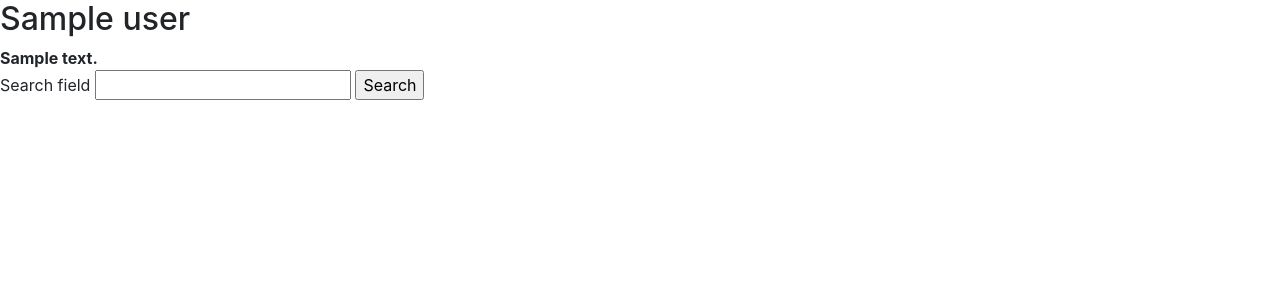
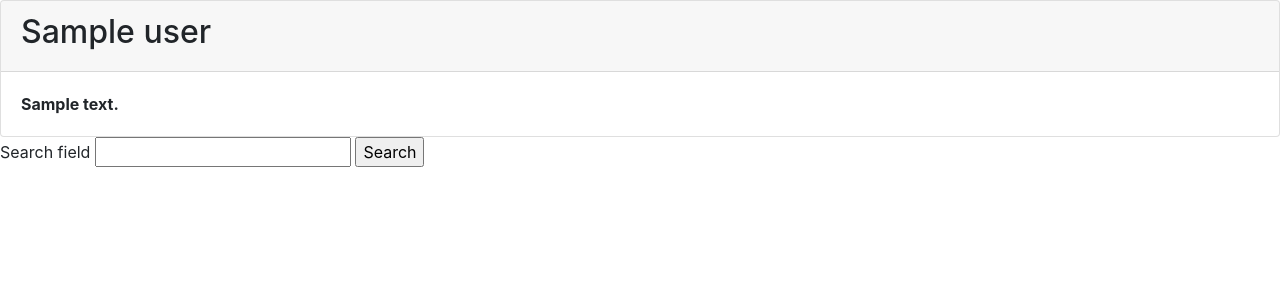
Before and after one commit to Nikolay-Pomytkin/Bitcamp-Flask-Workshop, a Python web app: template templates/posts.html in a window 1280 px wide. Shown: the top 300 px of the page. Run offline with Jinja, Linux system fonts and the light colour scheme; the template is opened without the code that fills it: most values are stand-ins (such as "Sample title", 1, 10 or a date in 2020); form fields are guessed from the names that the template uses; some libraries are stand-ins or nearby versions.

Commit message:
Added some posts

```diff
--- a/templates/posts.html
+++ b/templates/posts.html
@@ -1,8 +1,16 @@
 {% extends "base.html" %}
 
 {% block content %}
+<div class="row">
+
 {% for post in posts %}
-    <h2>{{ post.user }}</h2>
-    <b> {{ post.text }}</b>
+<div class="col">
+    <div class="card">
+        <div class="card-header"><h2>{{ post.user }}</h2></div>
+        <div class="card-body"><b> {{ post.text }}</b></div>
+    </div>
+</div>
 {% endfor %}
+</div>
+
 {% endblock %}
```
Also changed, not shown: routes.py (+11 -1 lines).
